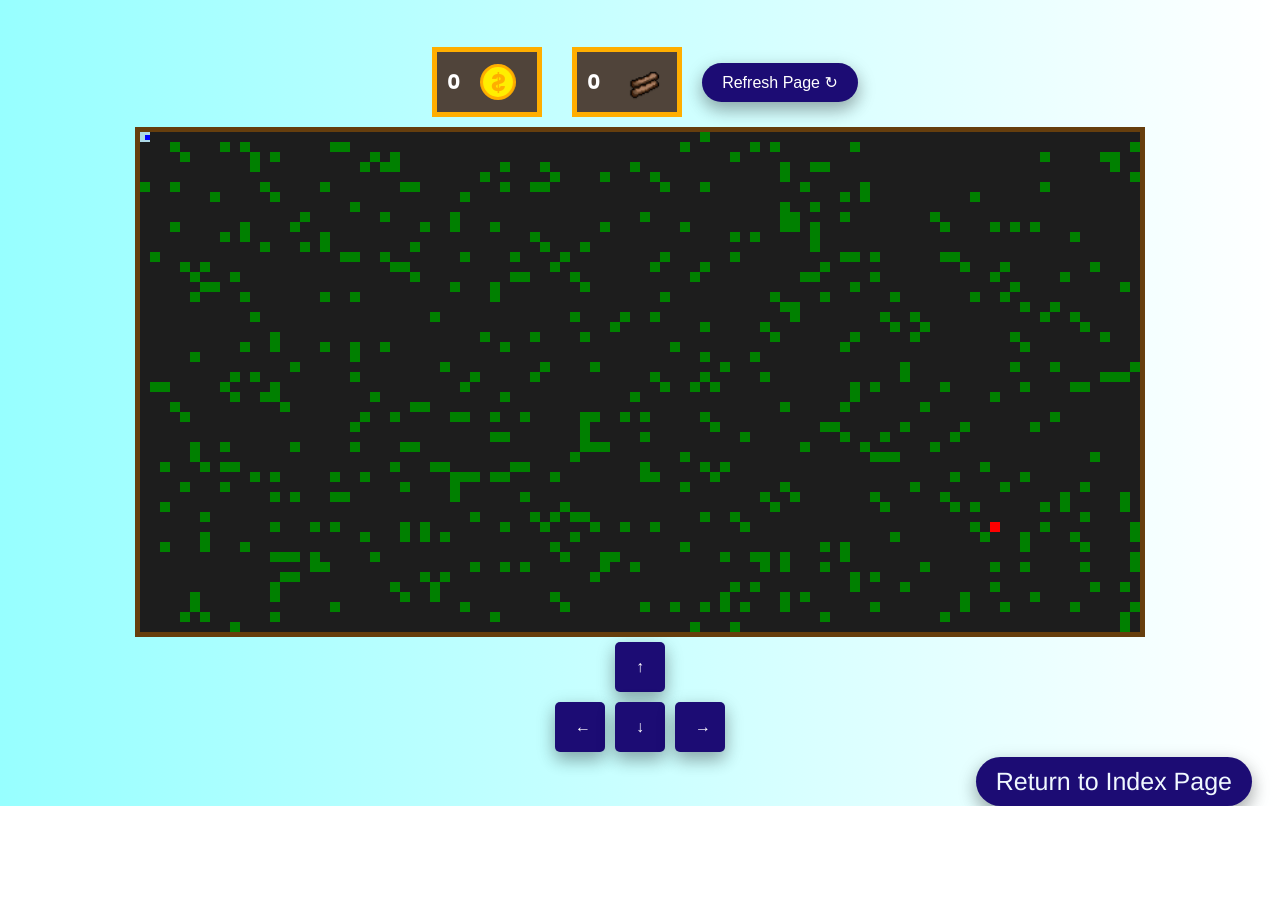
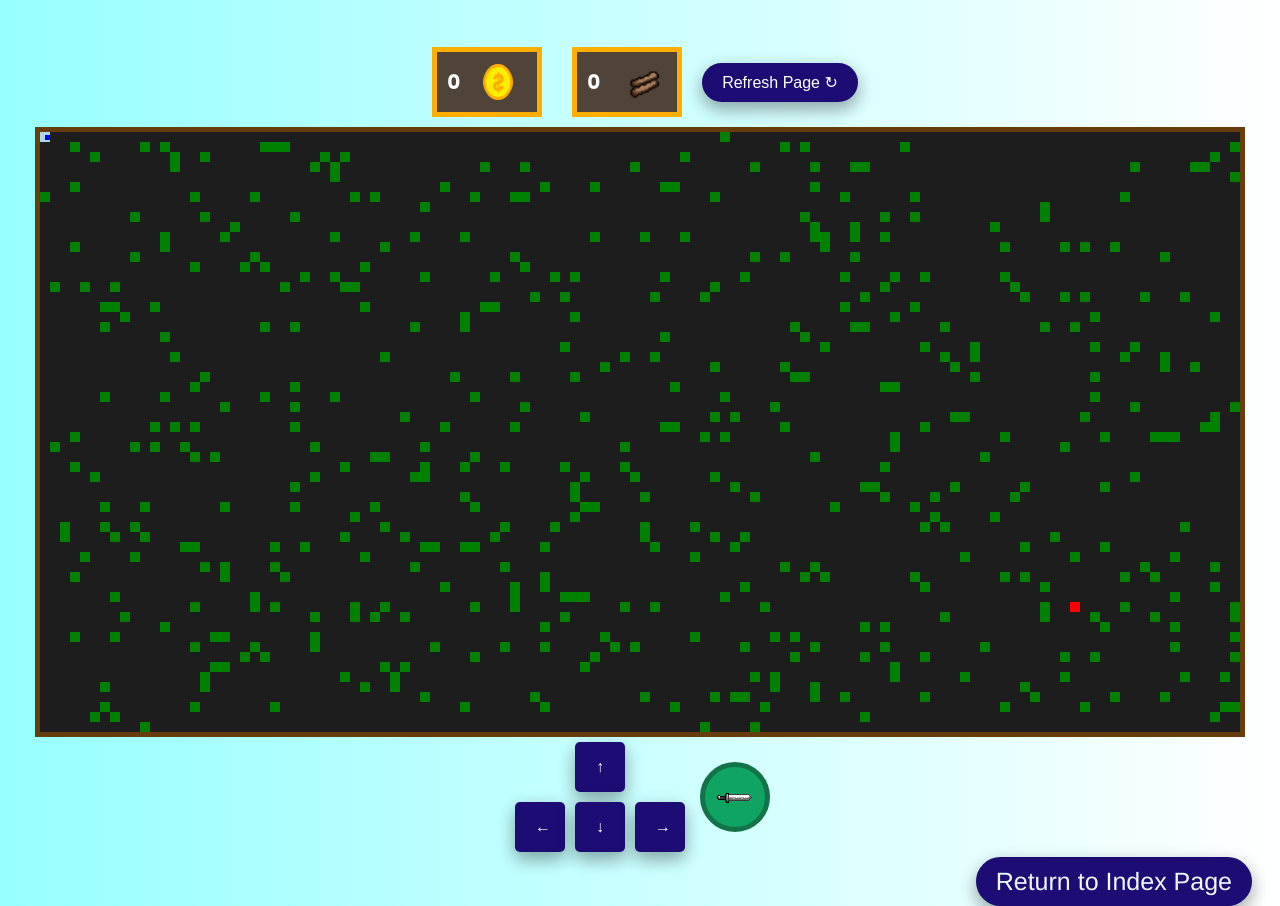
Before and after one commit to MarcoGomezGutierrez/Gatsby-Plantilla, a Gatsby site: page /game in a window 1280 px wide. Shown: the part 141-1047 px from the top of the page. Before the commit the page ends 947 px from the top, so only its background shows below. Built offline with nearby package versions, Linux system fonts and the light colour scheme; Gatsby itself is replaced by a stand-in of ours.

Commit message:
Botones de accion para movil

```diff
--- a/src/pages/game.js
+++ b/src/pages/game.js
@@ -4,7 +4,8 @@ import * as Game from "../styles/game.module.css"
 import * as ButtonStyle from "../styles/button.module.css"
 import ButtonPath from "../components/buttonPath.js"
 import Header from "../components/Header.js"
-import Trees  from "./trees.js"
+import Trees  from "../components/trees.js"
+import weaponImage from "../images/utils/weaponIcon.png"
 
 
 // markup
@@ -16,24 +17,14 @@ const GamePage = () => {
     window.matchMedia("(min-width: 1086px)").matches
   )
 
-  const [matches1, setMatches1] = useState(
-    window.matchMedia("(min-width: 1086px)").matches1
-  )
-
   useEffect(() => {
     window
     .matchMedia("(min-width: 1086px)")
     .addEventListener('change', e => setMatches( e.matches ));
   }, []);
 
-  useEffect(() => {
-    window
-    .matchMedia("(min-width: 700px)")
-    .addEventListener('change', e => setMatches( e.matches1 ));
-  }, []);
-
-  const [gameWidth, setGameWidth] = useState(parseInt(matches ? 1000 : matches1 ? 500 : 350));
-  const [gameHeight, setGameHeight] = useState(parseInt(matches ? 500 : matches1 ? 500 : 300));
+  const [gameWidth, setGameWidth] = useState(parseInt(matches ? 1200 : 350));
+  const [gameHeight, setGameHeight] = useState(parseInt(matches ? 600 : 300));
 
   const [x, setX] = useState(0);
   const [y, setY] = useState(0);
@@ -56,6 +47,7 @@ const GamePage = () => {
   const rightRef = useRef(null);
   const upRef = useRef(null);
   const downRef = useRef(null);
+  const chopRef = useRef(null);
 
   function getTreesFromChild(valor) {
     setTrees(valor)
@@ -90,13 +82,18 @@ const GamePage = () => {
       } else if (key === 38 || key === 87) {
         upRef.current.style.background = '#7863EA';
         arriba();
+      } else if (key === 69) {
+        chopRef.current.style.background = '#8FFDCB';
+        chopRef.current.style.backgroundImage = `url(${weaponImage})`
+        chopRef.current.style.backgroundRepeat = 'no-repeat';
+        chopRef.current.style.backgroundPosition = 'center';
       }
     }
     document.addEventListener("keydown", keyDownCallBack);
 
     return () => document.removeEventListener("keydown", keyDownCallBack);
 
-  }, [x, y, steps, headX, headY, rightRef, leftRef, downRef, upRef, directionX, directionY, abajo, arriba, derecha, izquierda]);
+  }, [x, y, steps, headX, headY, rightRef, leftRef, downRef, upRef, chopRef, directionX, directionY, abajo, arriba, derecha, izquierda]);
 
 
   useEffect(() => {
@@ -111,6 +108,10 @@ const GamePage = () => {
       } else if (key === 38 || key === 87) {
         upRef.current.style.background = '#1c0c74';
       } else if (key === 69) {
+        chopRef.current.style.background = '#0FA461';
+        chopRef.current.style.backgroundImage = `url(${weaponImage})`;
+        chopRef.current.style.backgroundRepeat = 'no-repeat';
+        chopRef.current.style.backgroundPosition = 'center';
         chopWood();
       }
     }
@@ -254,15 +255,23 @@ const GamePage = () => {
     minHeight: gameHeight,
   }
 
+  const imageWeapon = {
+    width: 70,
+    height: 70,
+    borderRadius: 100,
+    border: '5px solid #137247',
+    backgroundColor: '#0FA461',
+    cursor: 'pointer',
+    backgroundImage: `url(${weaponImage})`,
+    backgroundRepeat: 'no-repeat',
+    backgroundPosition: 'center',
+  }
+
   return (
     <main >
       <Header headerText="GAME"/>
-      {/*<div className={style.navbar}>
-        <p>Width: <input id="1" type="number" name="width" required minLength="4" maxLength="8" size="10"/></p>
-        <p>Height: <input id="2" type="number" name="height" required minLength="4" maxLength="8" size="10"/></p>
-        <button className={`${ButtonStyle.button}`} onClick={save}>Save</button>
-      </div>*/}
 
+      {/*Monedas, madera y boton refresh*/}
       <div className={style.navbarItems}>
         <div className={Game.pointsContainer}>
           <p style={{fontWeight:700, fontSize: 20}}>{points}</p>
@@ -279,12 +288,11 @@ const GamePage = () => {
       <div className={Game.container}  style={dimensions}>
         <div className={Game.cursor} style={positionPlayer}><div style={playerHead}/></div>
         <div className={Game.cursor} style={positionApple}/>
-        <Trees getTreesFromChild={getTreesFromChild} multiple={multiple} RandomMinToMax={RandomMinToMax} numTrees={matches ? 500 : matches1 ? 300 : 100} width={gameWidth} height={gameHeight} steps={steps}/>
+        <Trees getTreesFromChild={getTreesFromChild} multiple={multiple} RandomMinToMax={RandomMinToMax} numTrees={matches ? 500 : 100} width={gameWidth} height={gameHeight} steps={steps}/>
       </div>
-      {/*-------------------------------------------------*/}
 
+      {/*Flechas y botones de accion*/}
       <div className={style.navbar}>
-
         <div className={Game.rowsContainer}>
 
             <div className={Game.firstContainer}>
@@ -296,10 +304,13 @@ const GamePage = () => {
               <button ref={downRef} onClick={abajo} className={`${ButtonStyle.button} ${Game.arrow}`}>&#8595;</button>
               <button ref={rightRef} onClick={derecha} className={`${ButtonStyle.button} ${Game.arrow}`}>&#8594;</button>
             </div>
+
         </div>
-        {/* <div>X: {x}, Y: {y}, AppleX: {appleX}, AppleY: {appleY}</div> */}
+        <button ref={chopRef} style={imageWeapon} onClick={chopWood}></button>
 
       </div>
+
+      {/*Boton return to index */}
       <div className={style.buttonReturn} style={{marginTop: "auto", alignSelf:"flex-end"}}><ButtonPath text="Return to Index Page" direction="../"/></div>
     </main>
 
--- a/src/styles/game.module.css
+++ b/src/styles/game.module.css
@@ -47,7 +47,22 @@
 
 @keyframes wood{
     0%{transform:translateY(0)}
-    100%{transform:translateY(5px)}}
+    100%{transform:translateY(5px)}
+}
+
+.weaponContainer {
+    background-image: url(../images/utils/weaponIcon.png);
+    background-size: 50px;
+    background-repeat: no-repeat;
+    /*background-position: center center;*/
+    background-position-x: 10px;
+    background-position-y: center;
+    width: 100px;
+    height: 100px;
+    position: relative;
+    align-items: center;
+    align-content: center;
+}
 
 .arrow {
     width: 50px;
```
Also changed, not shown: src/components/trees.js (renamed from src/pages/trees.js), src/images/utils/weaponIcon.png (added).
